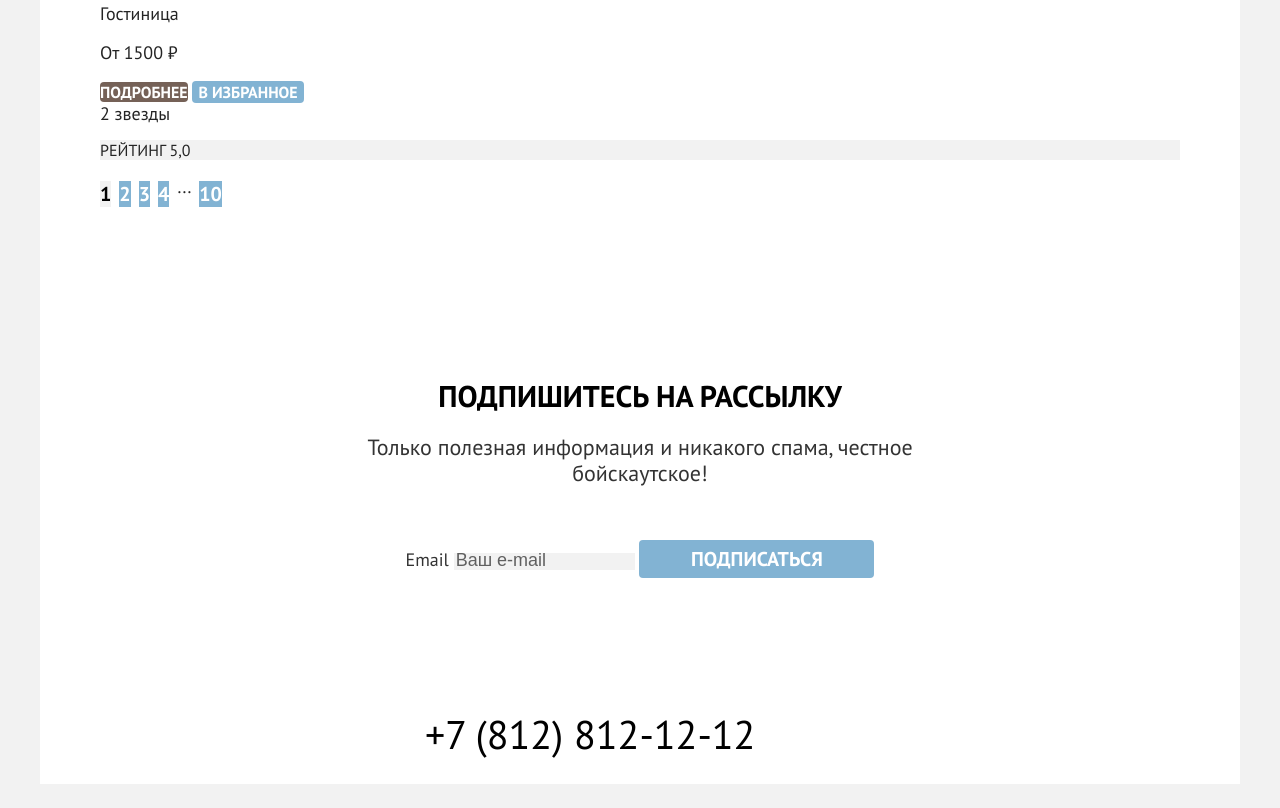
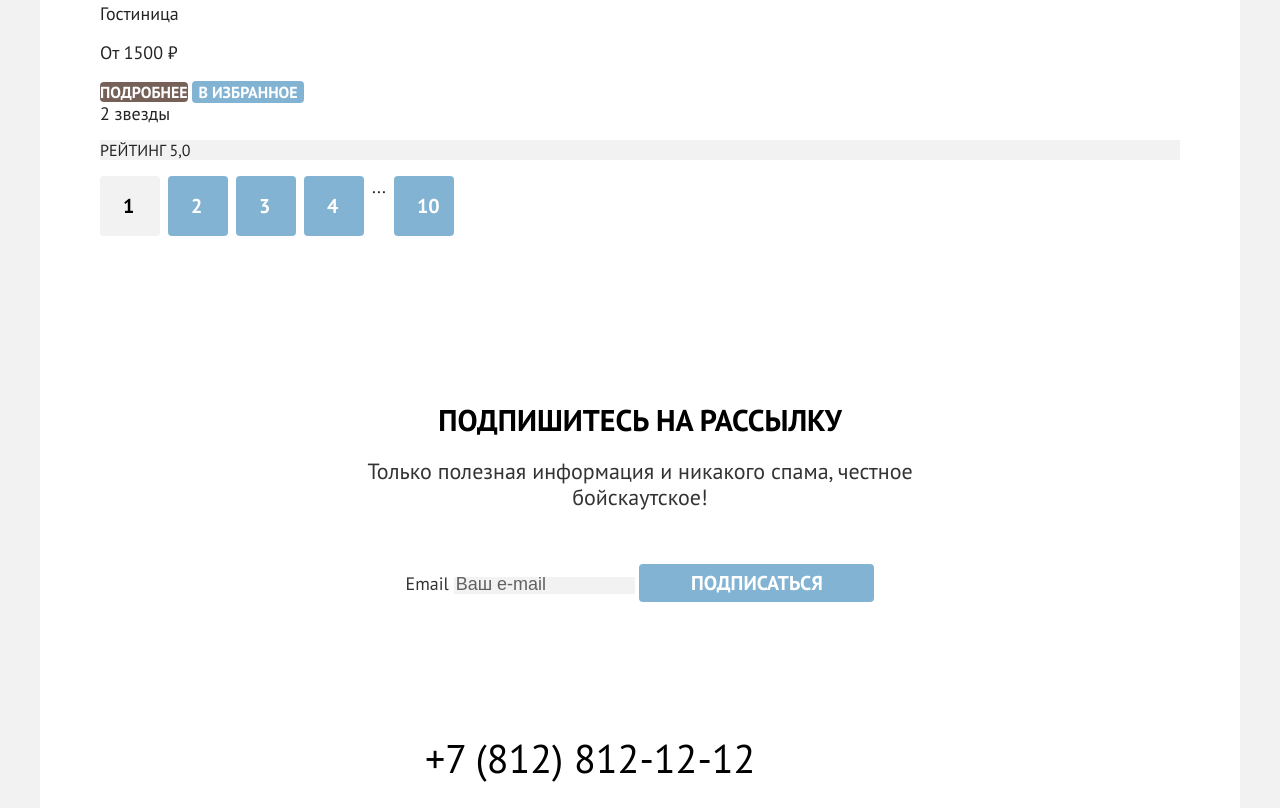
Before and after one commit to zarram89/html-css-01-sedona, a plain HTML site: page catalog.html in a window 1280 px wide. Shown: the part 2174-2982 px from the top of the page. Before the commit the page ends 2958 px from the top, so only its background shows below. Drawn offline with Linux system fonts and the light colour scheme.

Commit message:
6Ñ. Добавляет стили пагинации

```diff
--- a/styles/styles.css
+++ b/styles/styles.css
@@ -568,11 +568,16 @@ img {
 }
 
 .pagination-link {
+  display: block;
+  padding: 12px 23px;
+  width: 60px;
+  height: 60px;
   font-size: 20px;
   line-height: 36px;
   font-weight: 700;
   color: #ffffff;
   background-color: #82b3d3;
+  border-radius: 4px;
   text-decoration: none;
 }
 
```
